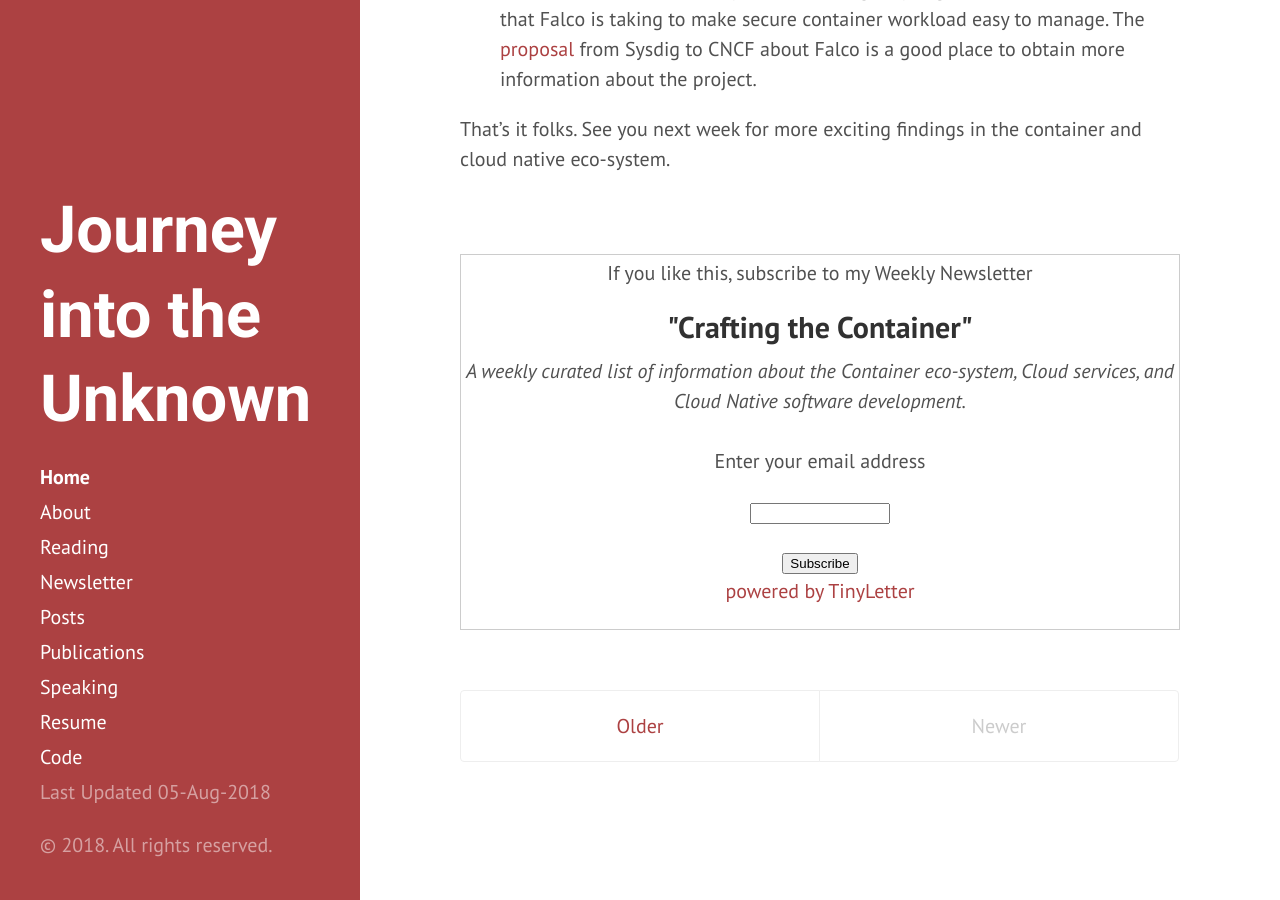
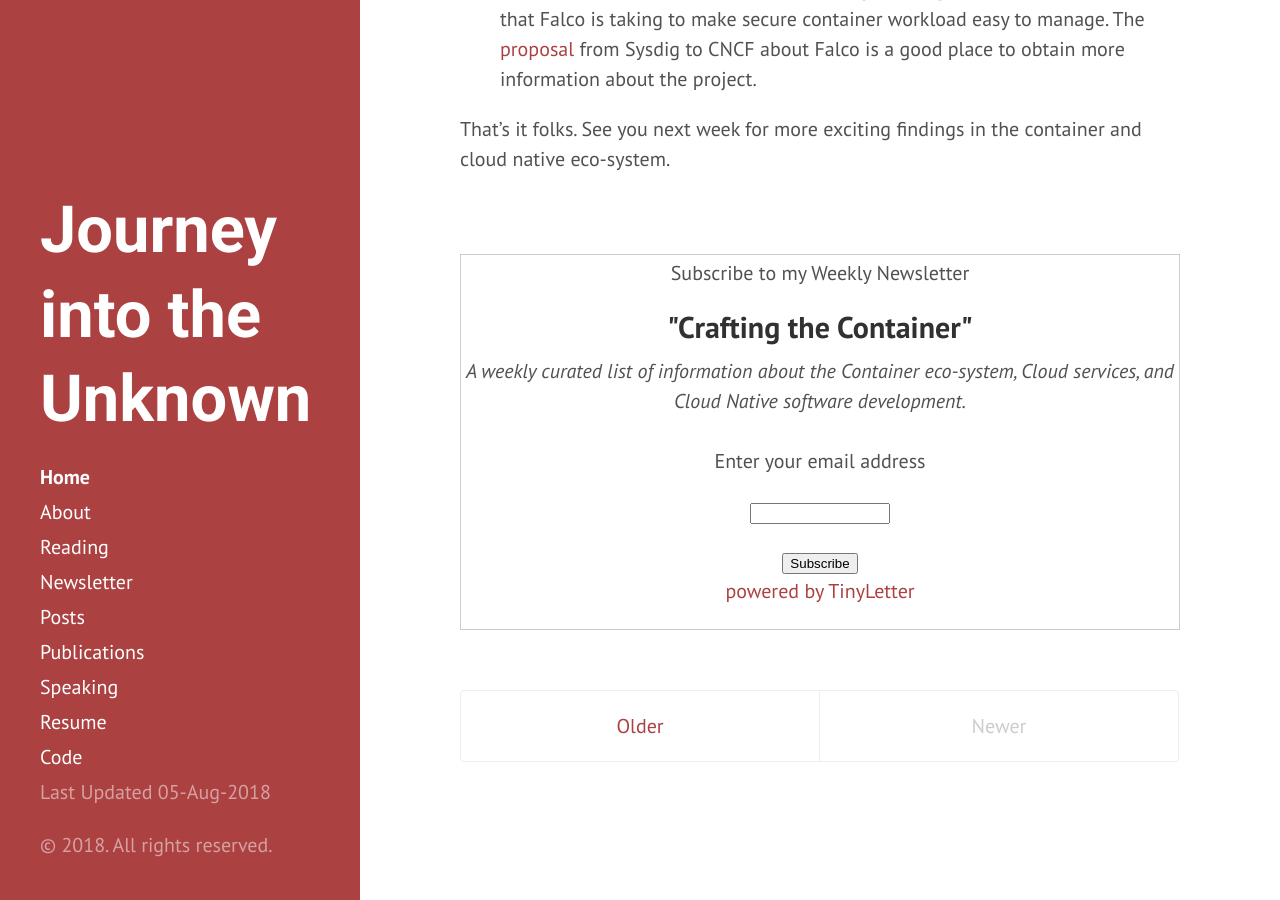
Before and after one commit to vivekjuneja/vivekjuneja.github.io, a Jekyll site: the page built from index.html, in a window 1280 px wide and 900 px high, scrolled down 1916 px. Built offline with Jekyll 4.4.1, drawn with Linux system fonts in a browser that asks for light colours; the list of posts is cut into pages by our own code.

Commit message:
weekly newsletter heading changed

```diff
--- a/index.html
+++ b/index.html
@@ -20,7 +20,7 @@ title: Home
 </div>
 <div class="posts">
    <form style="border:1px solid #ccc;padding:3px;text-align:center;" action="https://tinyletter.com/vivekjuneja" method="post" target="popupwindow" onsubmit="window.open('https://tinyletter.com/vivekjuneja', 'popupwindow', 'scrollbars=yes,width=800,height=600');return true"><p>
-    If you like this, subscribe to my Weekly Newsletter
+    Subscribe to my Weekly Newsletter
     <h2> "Crafting the Container"</h2>
     <i>A weekly curated list of information about the Container eco-system, Cloud services, and Cloud Native software development.</i><br /><br />
     <label for="tlemail">Enter your email address</label></p><p><input type="text" style="width:140px" name="email" id="tlemail" /></p><input type="hidden" value="1" name="embed"/><input type="submit" value="Subscribe" /><p><a href="https://tinyletter.com" target="_blank">powered by TinyLetter</a></p></form>
```
